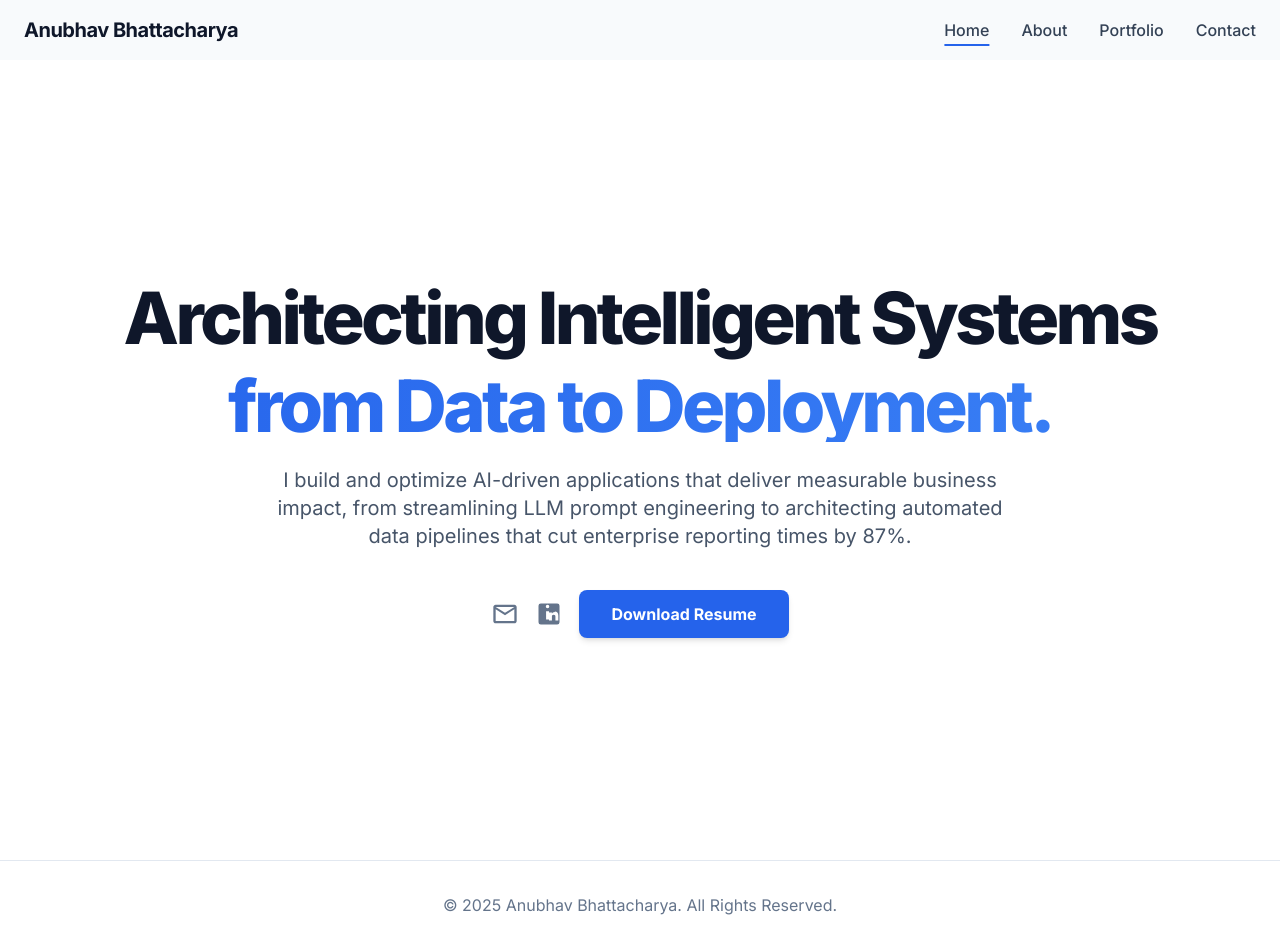
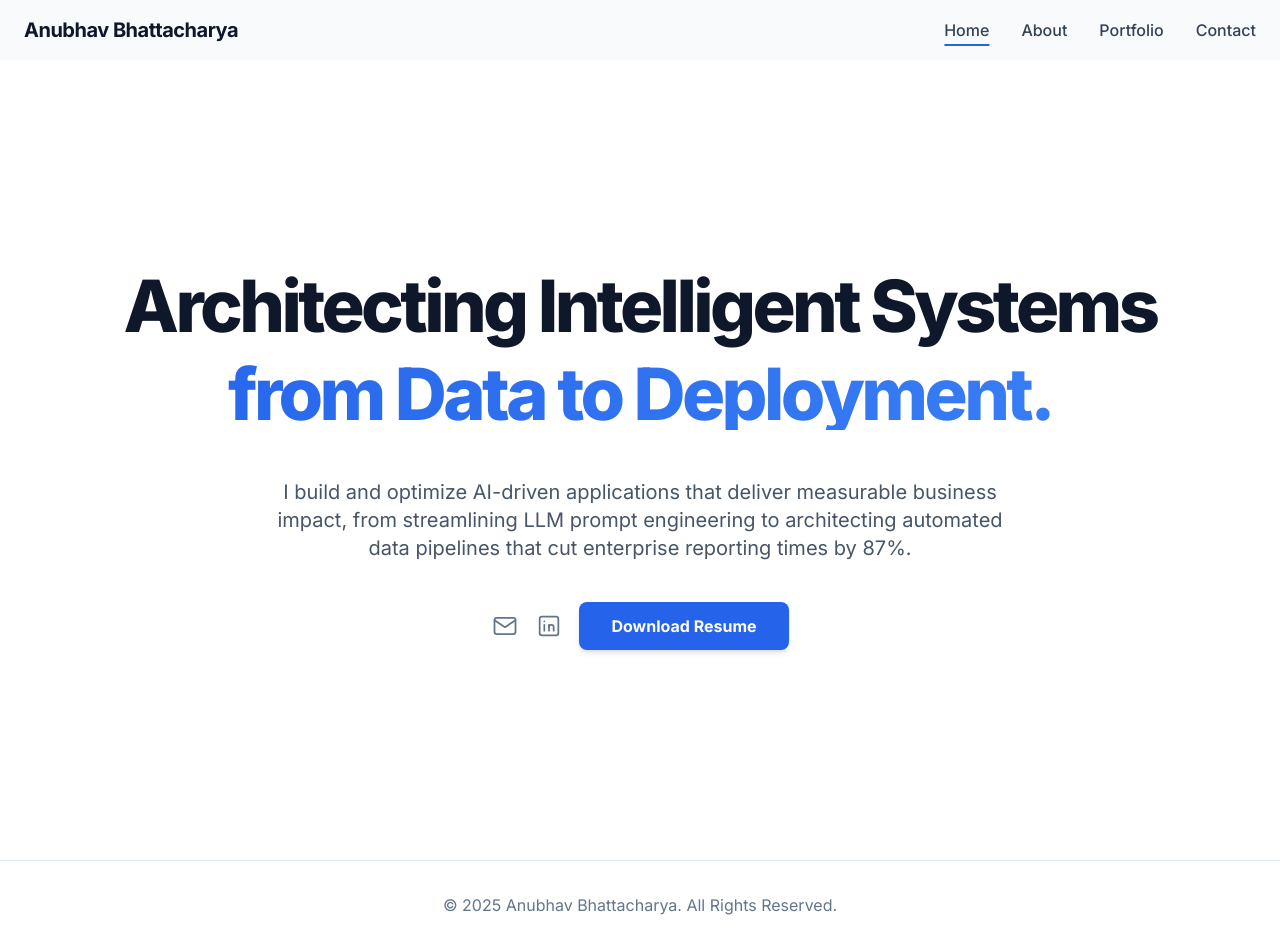
Before and after one commit to Anubhav1913/portfolio-website, a plain HTML site: page index.html in a window 1280 px wide. Drawn offline with nearby package versions, Linux system fonts and the light colour scheme.

Commit message:
Update index.html

```diff
--- a/index.html
+++ b/index.html
@@ -19,16 +19,43 @@
             <div class="container mx-auto px-6 text-center">
                 <h1 class="text-5xl md:text-7xl font-extrabold tracking-tighter mb-4 text-slate-900">Architecting Intelligent Systems</h1>
                 <h2 class="text-5xl md:text-7xl font-extrabold tracking-tighter accent-gradient-text mb-6">from Data to Deployment.</h2>
-                <p class="max-w-3xl mx-auto text-lg md:text-xl text-slate-600 mb-10" padding-top: 10px>
+                <br>
+                <p class="max-w-3xl mx-auto text-lg md:text-xl text-slate-600 mb-10">
                     I build and optimize AI-driven applications that deliver measurable business impact, from streamlining LLM prompt engineering to architecting automated data pipelines that cut enterprise reporting times by 87%.
                 </p>
                 <div class="flex justify-center items-center space-x-4">
                     <a href="mailto:work.anubhav@outlook.com" class="text-slate-500 hover:text-blue-600 transition-colors" aria-label="Email">
-                        <svg class="w-7 h-7" fill="currentColor" viewBox="0 0 24 24"><path d="M22 6c0-1.1-.9-2-2-2H4c-1.1 0-2 .9-2 2v12c0 1.1.9 2 2 2h16c1.1 0 2-.9 2-2V6zm-2 0l-8 5-8-5h16zm0 12H4V8l8 5 8-5v10z"></path></svg>
+                        <svg
+  class="w-7 h-7 text-slate-500 hover:text-blue-600 transition-colors"
+  viewBox="0 0 24 24"
+  stroke-width="1.5"
+  stroke="currentColor"
+  fill="none"
+  stroke-linecap="round"
+  stroke-linejoin="round">
+  <path stroke="none" d="M0 0h24v24H0z" fill="none"/>
+  <rect x="3" y="5" width="18" height="14" rx="2" />
+  <polyline points="3 7 12 13 21 7" />
+</svg>
                     </a>
                     <a href="https://linkedin.com/in/anubhav-bhattacharya/" target="_blank" rel="noopener noreferrer" class="text-slate-500 hover:text-blue-600 transition-colors" aria-label="LinkedIn">
-                         <svg class="w-7 h-7" fill="currentColor" viewBox="0 0 24 24"><path d="M19 3a2 2 0 0 1 2 2v14a2 2 0 0 1-2 2H5a2 2 0 0 1-2-2V5a2 2 0 0 1 2-2h14zm-7 6.67h-2.5v7h2.5v-7zm-1.25-2.5a1.5 1.5 0 1 0 0-3 1.5 1.5 0 0 0 0 3zM17 10.33c-1.43 0-2.1.7-2.5 1.4v-1.1h-2.5v7h2.5v-3.5c0-.9.4-1.5 1.5-1.5s1.5.6 1.5 1.5v3.5h2.5v-4.17c0-2.33-1.17-3.5-3-3.5z"></path></svg>
+                         <svg
+  class="w-7 h-7 text-slate-500 hover:text-blue-600 transition-colors"
+  viewBox="0 0 24 24"
+  stroke-width="1.5"
+  stroke="currentColor"
+  fill="none"
+  stroke-linecap="round"
+  stroke-linejoin="round">
+  <path stroke="none" d="M0 0h24v24H0z" fill="none"/>
+  <rect x="4" y="4" width="16" height="16" rx="2" />
+  <line x1="8" y1="11" x2="8" y2="16" />
+  <line x1="8" y1="8" x2="8" y2="8.01" />
+  <line x1="12" y1="16" x2="12" y2="11" />
+  <path d="M16 16v-3a2 2 0 0 0 -4 0" />
+</svg>
                     </a>
+                    <br>
                      <a href="./Anubhav_Bhattacharya_Resume.pdf" download="Anubhav_Bhattacharya_Resume.pdf" class="bg-blue-600 text-white font-bold py-3 px-8 rounded-lg hover:bg-blue-700 transition-all shadow-md hover:shadow-lg">
                         Download Resume
                     </a>
```
